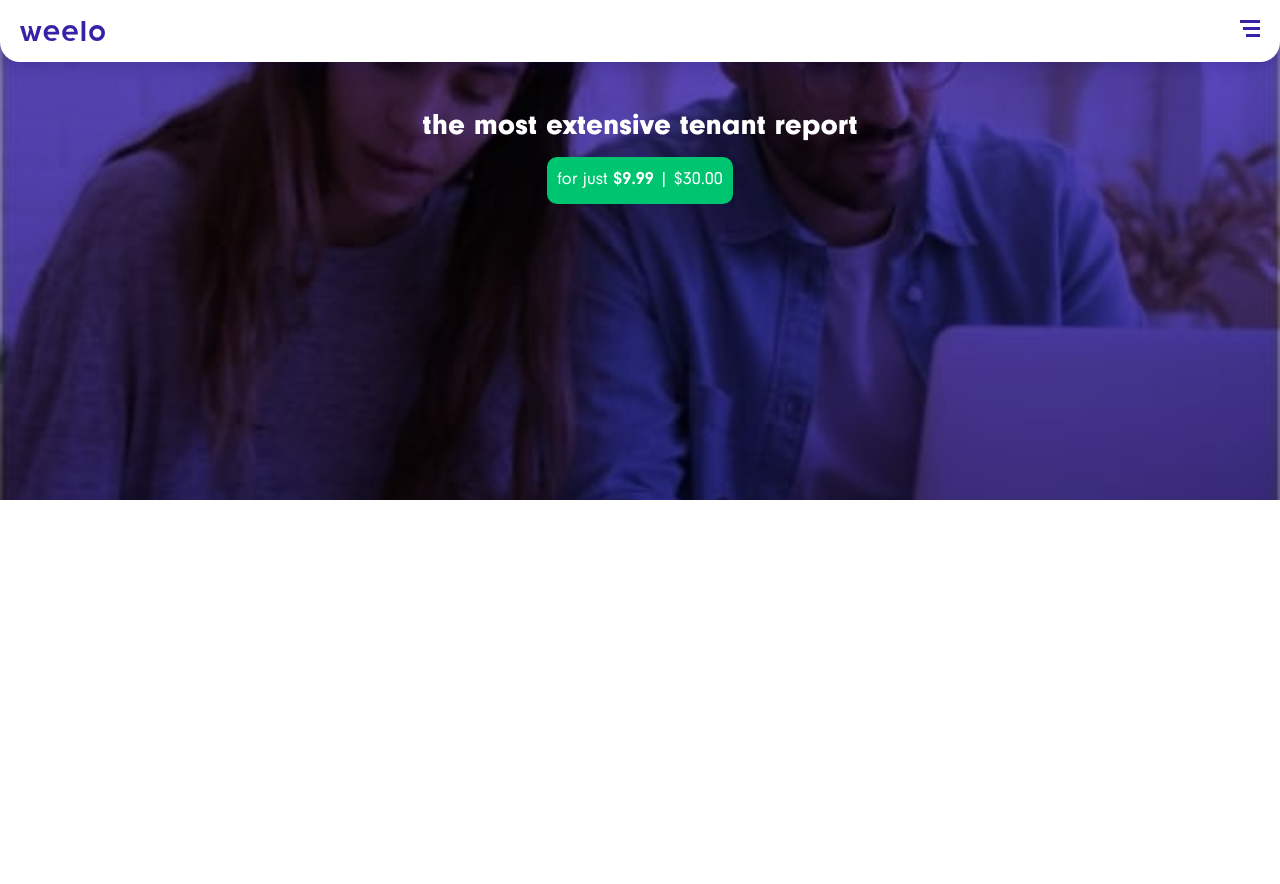
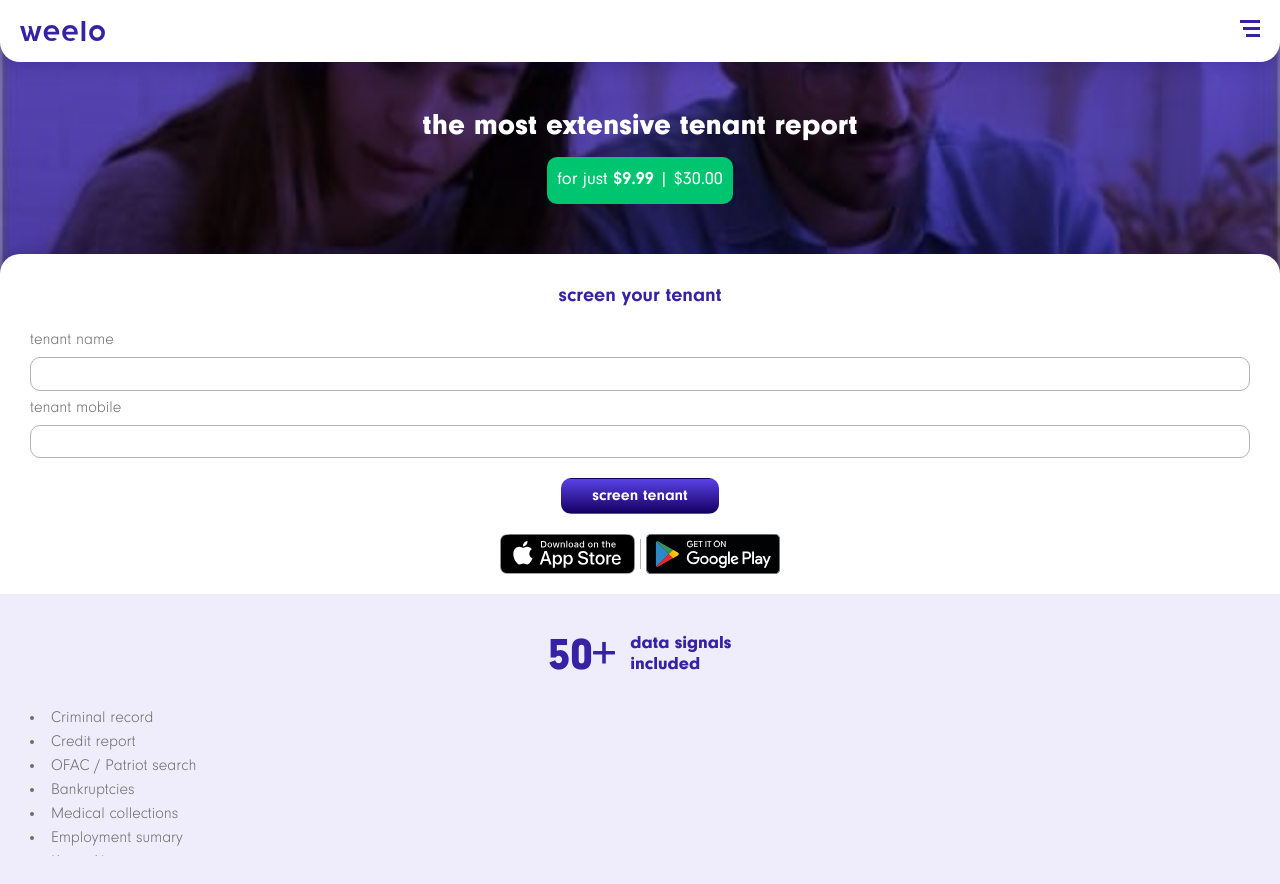
Before and after one commit to Mono-Gato/Weelo-screen-your-tenant, a React app: page / in a window 1280 px wide. Shown: the top 884 px of the page. Before the commit the page ends 800 px from the top, so only its background shows below. Built offline with nearby package versions, Linux system fonts and the light colour scheme.

Commit message:
update Screen Tenant Component

```diff
--- a/src/assets/styles/app.scss
+++ b/src/assets/styles/app.scss
@@ -53,6 +53,25 @@ body, html{
     color: $body_text;
     background-color: $white_contrast;
 }
+body{
+    overflow-x: hidden !important;
+    min-width: 280px;
+}
+body::-webkit-scrollbar {
+    width: 13px;
+    background: $white_contrast;
+}
+body::-webkit-scrollbar-track {
+    background: $white_contrast;
+}
+body::-webkit-scrollbar-thumb {
+    background: $gradient;
+    border-radius: 20px;
+    border: 3px solid $white_contrast;
+}
+body::-webkit-scrollbar-thumb:hover {
+    background: $primary;
+}
 
 .mainBackground{
     width: 100%;
--- /dev/null
+++ b/src/assets/styles/components/DownloadAppStore.scss
@@ -0,0 +1,24 @@
+@import "../tokens/color.scss";
+@import "../tokens/spacing.scss";
+@import "../tokens/utilities.scss";
+
+.store{
+    margin-bottom: $space_small;
+    & a{
+        transition: $transition;
+        &:hover{
+            transform: scale(1.05);
+        }
+        & img{
+            max-height: 40px ;
+        }
+    }
+    &--separator{
+        background-color: $gray;
+        color: $gray;
+        width: 1px;
+        margin-left: $space_mini;
+        margin-right: $space_mini;
+        height: 30px;
+    }
+}
--- a/src/assets/styles/components/ScreenTenant.scss
+++ b/src/assets/styles/components/ScreenTenant.scss
@@ -2,3 +2,109 @@
 @import "../tokens/typo.scss";
 @import "../tokens/spacing.scss";
 @import "../tokens/utilities.scss";
+
+.screenTenant{
+    position: relative;
+    z-index: 1;
+    &__container{
+        background-color: $white_contrast;
+        border-radius: $border-radius_large;
+        box-shadow: $box-shadow;
+        padding: $space_normal $space_normal 0 $space_normal;
+    }
+    &__form{
+        font-size: $font-size_small;
+        font-weight: $light;
+        & h4{
+            color: $primary;
+            font-size: $font-size_large;
+            font-weight: $bold;
+            text-align: center;
+            margin: 0;
+        }
+        &--input{
+            border-radius: $border-radius_normal;
+            font-size: $font-size_small;
+            line-height: $font-size_small;
+            font-weight: $light;
+            color: $body_text;
+            border-color: $gray;
+            &:focus{
+                border-color: $primary;
+                box-shadow: 0 0 5px rgba(20, 0, 100, .25);
+            }
+        }
+        &--button{
+            background: $gradient;
+            color: $white_contrast;
+            border-radius: $border-radius_normal;
+            padding:$space_mini $space_normal ;
+            font-size: $font-size_small;
+            font-weight: $bold;
+            margin: $space_small auto $space_small auto;
+            transition: $transition;
+            &:hover{
+                transform: scale(1.1);
+                color: $cream;
+            }
+        }
+    }
+    &__signals{
+        background-color: $cream;
+        margin-left: -$space_normal ;
+        margin-right: -$space_normal;
+        padding: $space_normal;
+        &--title{
+            display: flex;
+            color: $primary;
+            font-weight: $black;
+            justify-content: center;
+            align-items: center;
+            & span{
+                font-size: 4.5rem;
+                margin-right: $space_extra-small;
+            }
+            & h4{
+                font-size: $font-size_normal;
+                text-align: left;
+                font-weight: $black;
+                width: 102px;
+            }
+        }
+        &--info{
+            font-size: $font-size_small;
+            font-weight: $light;
+            overflow-y: scroll;
+            max-height: 150px;
+            margin-top: $space_extra-small;
+
+            & li{
+                list-style: inside;
+            }
+
+            &::-webkit-scrollbar{
+                background: $white_contrast;
+                width: 8px;
+                border-radius: 20px;
+            }
+            &::-webkit-scrollbar-track{
+                background: $white_contrast;
+                border-radius: 20px;
+            }
+            &::-webkit-scrollbar-thumb{
+                background: $gradient;
+                border-radius: 20px;
+            }
+            &::-webkit-scrollbar-thumb:hover{
+                background:$primary
+            }
+        }
+    }
+}
+.form-group{
+    margin-top: $space_mini;
+    margin-bottom: 0;
+    &:nth-child(2){
+        margin-top: $space_small ;
+    }
+}
--- /dev/null
+++ b/src/components/DownloadAppStore.jsx
@@ -0,0 +1,41 @@
+/* eslint-disable react/destructuring-assignment */
+import React from 'react';
+
+import '../assets/styles/components/DownloadAppStore.scss';
+
+import AppStore from '../assets/images/appStore.svg';
+import GooglePlay from '../assets/images/googlePlay.svg';
+
+class DownloadAppStore extends React.Component {
+  render() {
+    return (
+      <div className='store d-flex align-items-center justify-content-center'>
+        <a
+          href={this.props.AppleURL}
+          target='_blank'
+          rel='noopener noreferrer'
+        >
+          <img
+            className='img-fluid'
+            src={AppStore}
+            alt='Download on the App Store'
+          />
+        </a>
+        <div className='store--separator' />
+        <a
+          href={this.props.GoogleURL}
+          target='_blank'
+          rel='noopener noreferrer'
+        >
+          <img
+            className='img-fluid'
+            src={GooglePlay}
+            alt='Get It On Google Play'
+          />
+        </a>
+      </div>
+    );
+  }
+}
+
+export default DownloadAppStore;
--- a/src/components/ScreenTenant.jsx
+++ b/src/components/ScreenTenant.jsx
@@ -1,12 +1,94 @@
 import React from 'react';
+
+import ScreenTenantForm from './ScreenTenantForm';
+import ScreenTenantSignals from './ScreenTenantSignals';
+import DownloadAppStore from './DownloadAppStore';
 
 import '../assets/styles/components/ScreenTenant.scss';
 
 class ScreenTenant extends React.Component {
+  state = {
+    form: {
+      tenantName: '',
+      tenantNumber: '',
+    },
+    signals: [
+      {
+        id: '1',
+        signal: 'Criminal record',
+      },
+      {
+        id: '2',
+        signal: 'Credit report',
+      },
+      {
+        id: '3',
+        signal: 'OFAC / Patriot search',
+      },
+      {
+        id: '4',
+        signal: 'Bankruptcies',
+      },
+      {
+        id: '5',
+        signal: 'Medical collections',
+      },
+      {
+        id: '6',
+        signal: 'Employment sumary',
+      },
+      {
+        id: '7',
+        signal: 'Know Aliases',
+      },
+      {
+        id: '8',
+        signal: 'Past adress history',
+      },
+      {
+        id: '9',
+        signal: 'Sex offender search',
+      },
+      {
+        id: '10',
+        signal: 'Nationwide eviction report',
+      },
+      {
+        id: '11',
+        signal: 'Bank assest report',
+      },
+      {
+        id: '12',
+        signal: 'Credit - Based resident score',
+      },
+    ],
+  };
+
+  handleChange = (e) => {
+    this.setState({
+      form: {
+        ...this.state.form,
+        [e.target.name]: e.target.value,
+      },
+    });
+  };
+
   render() {
     return (
       <section className='screenTenant'>
-        <div></div>
+        <div className='screenTenant__container container col-11 mx-auto col-md-10 col-lg-12'>
+          <ScreenTenantForm
+            onChange={this.handleChange}
+            formValues={this.state.form}
+          />
+          <DownloadAppStore
+            GoogleURL={this.props.GoogleURL}
+            AppleURL={this.props.AppleURL}
+          />
+          <ScreenTenantSignals
+            signals={this.state.signals}
+          />
+        </div>
       </section>
     );
   }
--- /dev/null
+++ b/src/components/ScreenTenantForm.jsx
@@ -0,0 +1,62 @@
+import React from 'react';
+
+import '../assets/styles/components/ScreenTenant.scss';
+
+class ScreenTenantForm extends React.Component {
+
+  handleClick = (e) => {
+    console.log('Button was Clicked');
+  };
+
+  handleSubmit = (e) => {
+    e.preventDefault();
+    console.log('Form was Submitted');
+  };
+
+  render() {
+    return (
+      <form
+        onSubmit={this.handleSubmit}
+        className='screenTenant__form d-flex flex-column'
+      >
+        <h4>
+          screen your tenant
+        </h4>
+        <div className='form-group'>
+          <label htmlFor='tenantNameInput'>
+            tenant name
+          </label>
+          <input
+            onChange={this.props.onChange}
+            name='tenantName'
+            type='text'
+            className='form-control screenTenant__form--input'
+            value={this.props.formValues.tenantName}
+          />
+        </div>
+        <div className='form-group'>
+          <label htmlFor='tenantMobileInput'>
+            tenant mobile
+          </label>
+          <input
+            onChange={this.props.onChange}
+            name='tenantNumber'
+            type='number'
+            className='form-control screenTenant__form--input'
+            value={this.props.formValues.tenantNumber}
+          />
+        </div>
+        <button
+          onClick={this.handleClick}
+          type='submit'
+          className='btn screenTenant__form--button'
+        >
+          screen tenant
+        </button>
+      </form>
+
+    );
+  }
+}
+
+export default ScreenTenantForm;
--- /dev/null
+++ b/src/components/ScreenTenantSignals.jsx
@@ -0,0 +1,32 @@
+import React from 'react';
+
+import '../assets/styles/components/ScreenTenant.scss';
+
+class ScreenTenantSignals extends React.Component {
+
+  render() {
+    return (
+      <div className='screenTenant__signals'>
+        <div className='screenTenant__signals--title'>
+          <span>50+</span>
+          <h4>
+            data signals
+            included
+          </h4>
+        </div>
+        <ul className='screenTenant__signals--info'>
+          {this.props.signals.map((item) => {
+            return (
+              <li key={item.id}>
+                {item.signal}
+              </li>
+            );
+          })}
+        </ul>
+      </div>
+
+    );
+  }
+}
+
+export default ScreenTenantSignals;
--- a/src/containers/App.jsx
+++ b/src/containers/App.jsx
@@ -5,14 +5,34 @@ import Header from '../components/Header';
 import Heading from '../components/Heading';
 import ScreenTenant from '../components/ScreenTenant';
 
+const GooglePlayURL = 'https://play.google.com/store';
+const AppStoreURL = 'https://www.apple.com/co/app-store/';
+
+const TwitterURL = 'https://twitter.com/MillionandUp';
+const LinkedInURL = 'https://www.linkedin.com/company/weelocol/';
+const InstagramURL = 'https://www.instagram.com/weelo_col/';
+const TiktokURL = 'https://www.tiktok.com/';
+const YoutubeURL = 'https://www.youtube.com/channel/UCmnVS7FdjhQM8Xqg3WRFO3A';
+const FacebookURL = 'https://www.facebook.com/weelo.col';
+
 function App() {
   return (
     <div>
       <div className='mainBackground' />
-      <Header />
+      <Header
+        TwitterURL={TwitterURL}
+        LinkedInURL={LinkedInURL}
+        InstagramURL={InstagramURL}
+        TiktokURL={TiktokURL}
+        YoutubeURL={YoutubeURL}
+        FacebookURL={FacebookURL}
+      />
       <main>
         <Heading />
-        <ScreenTenant />
+        <ScreenTenant
+          GoogleURL={GooglePlayURL}
+          AppleURL={AppStoreURL}
+        />
       </main>
     </div>
   );
```
Also changed, not shown: src/components/Header.jsx (+6 -13 lines).
